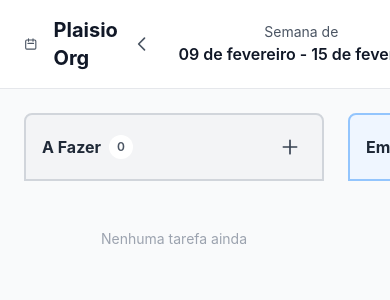
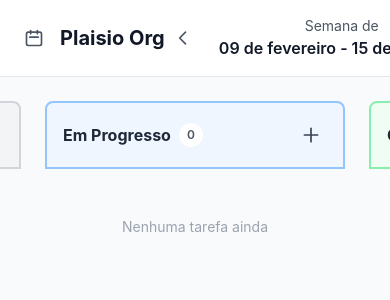
Before and after one commit to camilasena-a/plaisio-org, a React (Vite) app: page / in a window 390 px wide. Shown: the top 300 px of the page. Built offline with nearby package versions, Linux system fonts and the light colour scheme.

Commit message:
Refactor layout in WeekSelector and Board components for improved responsiveness; add newline at end of index.html

```diff
--- a/src/components/Board.tsx
+++ b/src/components/Board.tsx
@@ -116,7 +116,7 @@ export function Board({ onAddTask, onEditTask, onDeleteTask }: BoardProps) {
       onDragStart={handleDragStart}
       onDragEnd={handleDragEnd}
     >
-      <div className="flex gap-6 p-6 overflow-x-auto h-full">
+      <div className="flex gap-6 p-6 overflow-x-auto h-full justify-center">
         {columns.map((column) => (
           <Column
             key={column.id}
--- a/src/components/WeekSelector.tsx
+++ b/src/components/WeekSelector.tsx
@@ -21,13 +21,15 @@ export function WeekSelector() {
   };
 
   return (
-    <div className="flex items-center justify-between bg-white dark:bg-gray-800 border-b border-gray-200 dark:border-gray-700 px-6 py-4">
-      <div className="flex items-center gap-4">
+    <div className="flex items-center bg-white dark:bg-gray-800 border-b border-gray-200 dark:border-gray-700 px-6 py-4">
+      {/* Seção Esquerda - Logo */}
+      <div className="flex items-center gap-4 flex-shrink-0">
         <CalendarIcon className="w-5 h-5 text-gray-600 dark:text-gray-400" />
         <h1 className="text-xl font-bold text-gray-900 dark:text-white">Plaisio Org</h1>
       </div>
 
-      <div className="flex items-center gap-4">
+      {/* Seção Central - Datas da Semana */}
+      <div className="flex-1 flex items-center justify-center gap-4">
         <button
           onClick={handlePreviousWeek}
           className="p-2 hover:bg-gray-100 dark:hover:bg-gray-700 rounded-lg transition-colors"
@@ -50,7 +52,10 @@ export function WeekSelector() {
         >
           <ChevronRightIcon className="w-5 h-5 text-gray-600 dark:text-gray-400" />
         </button>
+      </div>
 
+      {/* Seção Direita - Controles */}
+      <div className="flex items-center gap-4 flex-shrink-0">
         <button
           onClick={handleCurrentWeek}
           className="px-4 py-2 text-sm font-medium text-primary-600 dark:text-primary-400 hover:bg-primary-50 dark:hover:bg-primary-900/20 rounded-lg transition-colors"
```
Also changed, not shown: index.html (line endings or trailing spaces).
